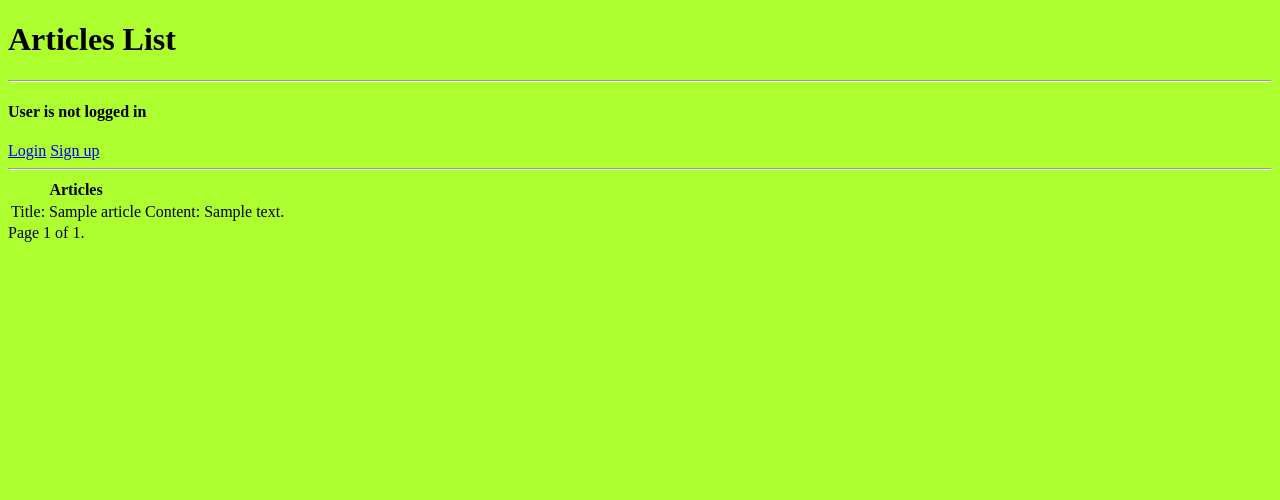
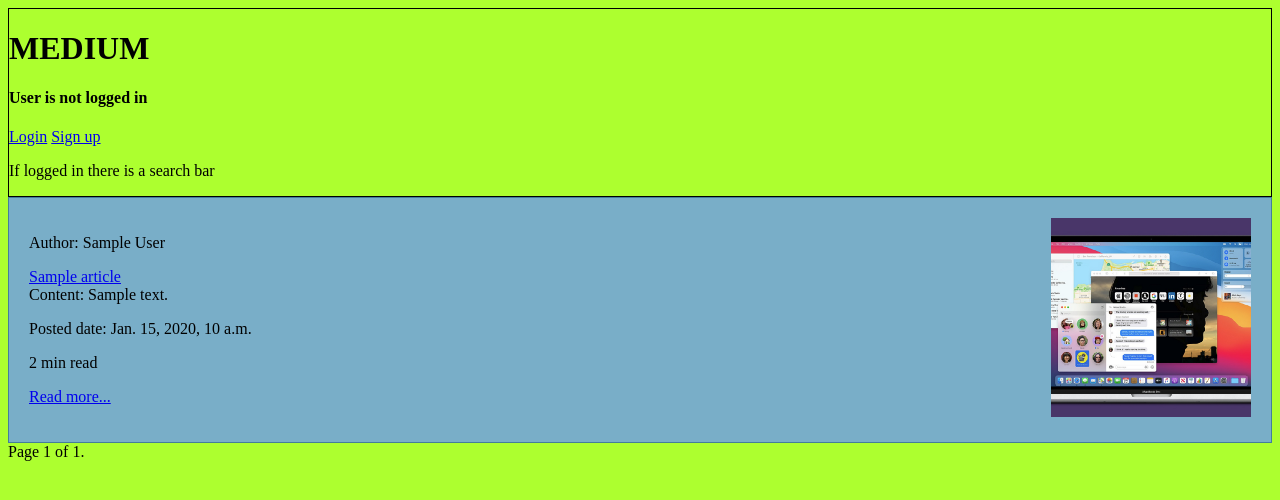
Before and after one commit to Lucx14/makoto-niijima, a Django app: template base/templates/base/articles/index.html in a window 1280 px wide. Shown: the top 500 px of the page. Run offline with Django 3.2, Linux system fonts and the light colour scheme; the template is opened without the code that fills it: most values are stand-ins (such as "Sample title", 1, 10 or a date in 2020).

Commit message:
Improve structure of article show page
refactor article index page

```diff
--- a/base/models.py
+++ b/base/models.py
@@ -22,6 +22,10 @@ class Article(models.Model):
 
     # def liked_by_current_user(self):
     #     return False
+
+    # For adding images
+    # https://www.geeksforgeeks.org/python-uploading-images-in-django/
+    # https://learndjango.com/tutorials/django-file-and-image-uploads-tutorial
 
 
 class Comment(models.Model):
--- a/base/static/base/style.css
+++ b/base/static/base/style.css
@@ -1,3 +1,29 @@
 body {
     background-color: greenyellow;
 }
+
+.article-wrapper {
+    padding: 20px;
+    background-color: #79aec8;
+    border: solid 1px #447e9b;
+    display: flex;
+    flex-direction: row;
+    justify-content: space-between;
+}
+
+.comments-wrapper {
+    border: solid 1px black;
+    background-color: beige;
+    padding: 10px;
+    margin: 15px;
+}
+
+.comment-wrapper {
+    border: 1px solid lightslategray;
+    background-color: lightpink;
+    padding: 5px;
+}
+
+.nav {
+    border: 1px solid black;
+}
--- a/base/templates/base/articles/index.html
+++ b/base/templates/base/articles/index.html
@@ -1,8 +1,8 @@
 {% extends 'base/main.html' %}
-
+{% load static %}
 {% block content %}
-    <h1>Articles List</h1>
-    <hr>
+    <div class="nav">
+        <h1>MEDIUM</h1>
         {% if request.user.is_authenticated %}
             <h4>Logged in user: {{ request.user }}</h4>
             <a href="{% url 'logout' %}">Logout</a>
@@ -11,30 +11,34 @@
             <a href="{% url 'login' %}">Login</a>
             <a href="{% url 'signup' %}">Sign up</a>
         {% endif %}
-    <hr>
+        <p>If logged in there is a search bar</p>
         {% if request.user.is_authenticated %}
             <a href="{% url 'article-new' %}">New Article</a>
         {% endif %}
-    <table>
-        <tr>
-            <th>Articles</th>
-        </tr>
+    </div>
+    <div>
+        <div>
             {% for article in articles %}
-            <tr>
-                <td>Title: {{ article.title }}</td>
-                <td>Content: {{ article.body }}</td>
-                {% if request.user.is_authenticated %}
-                    <td><a href="{% url 'article' article.id %}">View</a></td>
-                {% endif %}
-                {% if request.user.is_authenticated and request.user == article.author %}
-                    <td><a href="{% url 'article-edit' article.id %}">Edit</a></td>
-                    <td><a href="{% url 'article-delete' article.id %}">Delete</a></td>
-                {% endif %}
-            </tr>
+                <div class="article-wrapper">
+                    <div class="article-meta">
+                        <p>Author: {{ article.author }}</p>
+                        <div><a href="{% url 'article' article.id %}">{{ article.title }}</a></div>
+                        <div>Content: {{ article.body }}</div>
+                        <p>Posted date: {{ article.created_at }}</p>
+                        <p>2 min read</p>
+                        <p><a href="{% url 'article' article.id %}">Read more...</a></p>
+                    </div>
+                    <div class="article-image">
+                        <img src="{% static 'base/images/pic.png' %}" alt="some image">
+                    </div>
+                </div>
             {% empty %}
+                <div>
                     <h3>No Articles in list</h3>
+                </div>
             {% endfor %}
-    </table>
+        </div>
+    </div>
     <div class="pagination">
         <span class="step-links">
             {% if page_obj.has_previous %}
--- a/base/templates/base/main.html
+++ b/base/templates/base/main.html
@@ -6,6 +6,7 @@
     <meta name="viewport"
           content="width=device-width, user-scalable=no, initial-scale=1.0, maximum-scale=1.0, minimum-scale=1.0">
     <meta http-equiv="X-UA-Compatible" content="ie=edge">
+    <link rel="stylesheet" href="https://cdnjs.cloudflare.com/ajax/libs/font-awesome/5.15.3/css/all.min.css">
     <link rel="stylesheet" href="{% static 'base/style.css' %}" type="text/css"/>
     <title>Makoto Niijima</title>
 </head>
--- a/base/urls.py
+++ b/base/urls.py
@@ -9,6 +9,7 @@ from .views import (
     CustomLoginView,
     CustomLogoutView,
     SignUpView,
+    CommentCreate,
 )
 
 urlpatterns = [
@@ -20,4 +21,5 @@ urlpatterns = [
     path("article/new/", ArticleCreate.as_view(), name="article-new"),
     path("article/<int:pk>/edit/", ArticleUpdate.as_view(), name="article-edit"),
     path("article/<int:pk>/delete", ArticleDelete.as_view(), name="article-delete"),
+    path("article/<int:pk>/comments/new", CommentCreate.as_view(), name="comment-new"),
 ]
```
Also changed, not shown: base/templates/base/articles/show.html (+28 -2 lines), base/templates/base/comments/new.html (added, +13 -0 lines), base/views.py (+28 -2 lines), base/static/base/images/pic.png (added), base/static/base/javascript/like.js (added). Lines whose indentation alone changed are shown as unchanged.
